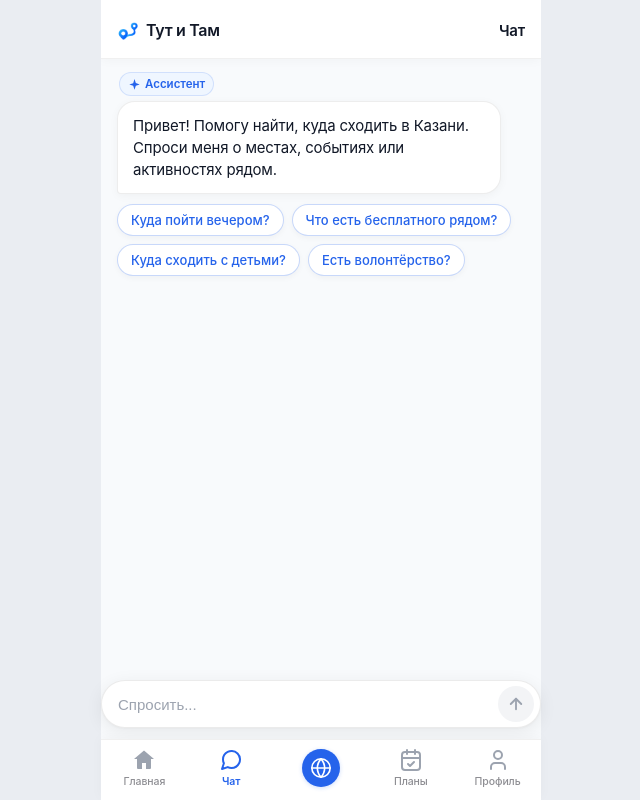
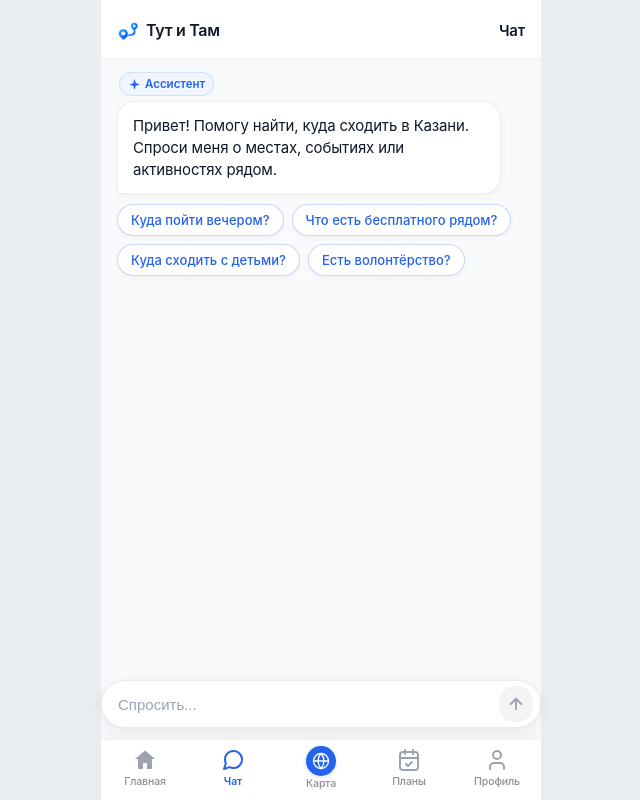
Before and after one commit to KroJIak-Studios/tut-i-tam-max-bot-bugs, a React (Vite) app in the folder frontend/mini-app/: page /chat in a window 1280 px wide. Shown: the whole page, without its empty margins (319-959 px from the left). Built offline with nearby package versions, Linux system fonts and the light colour scheme.

Commit message:
fix(mini-app): add map navigation label

```diff
--- a/frontend/mini-app/src/components/BottomNavigation.module.css
+++ b/frontend/mini-app/src/components/BottomNavigation.module.css
@@ -68,8 +68,10 @@
   display: flex;
   flex-direction: column;
   align-items: center;
-  justify-content: flex-end;
-  min-width: 60px;
+  justify-content: center;
+  min-width: 54px;
+  height: 44px;
+  cursor: pointer;
 }
 
 /* Elegant concentric arc above center button — active state (default) */
@@ -99,9 +101,9 @@
 /* Center button — active state (default, on /map) */
 .centerButton {
   position: relative;
-  top: -15px;
-  width: 52px;
-  height: 52px;
+  top: -14px;
+  width: 50px;
+  height: 50px;
   border-radius: var(--radius-pill);
   background-color: var(--color-primary);
   display: flex;
@@ -109,11 +111,13 @@
   justify-content: center;
   color: #ffffff;
   box-shadow: var(--shadow-floating);
+  margin-bottom: -10px;
   transition:
     transform 0.22s cubic-bezier(0.16, 1, 0.3, 1),
     top 0.22s cubic-bezier(0.16, 1, 0.3, 1),
     width 0.22s cubic-bezier(0.16, 1, 0.3, 1),
     height 0.22s cubic-bezier(0.16, 1, 0.3, 1),
+    margin-bottom 0.22s cubic-bezier(0.16, 1, 0.3, 1),
     background-color 0.15s ease,
     box-shadow 0.22s ease;
 }
@@ -121,8 +125,9 @@
 /* Center button — inactive state (not on /map) */
 .centerButtonInactive {
   top: 0;
-  width: 38px;
-  height: 38px;
+  width: 30px;
+  height: 30px;
+  margin-bottom: 2px;
   background-color: var(--color-primary);
   box-shadow: 0 1px 4px rgba(37, 99, 235, 0.22);
 }
@@ -149,6 +154,21 @@
   background-color: var(--color-primary-active);
 }
 
+.centerLabel {
+  font-size: 10.5px;
+  font-weight: 500;
+  line-height: 1.1;
+  letter-spacing: -0.1px;
+  color: var(--color-text-dim);
+  transition: color 0.15s ease;
+  user-select: none;
+}
+
+.centerLabelActive {
+  font-weight: 600;
+  color: var(--color-primary);
+}
+
 /* --- Responsive compact screens --- */
 @media (max-height: 700px) {
   .navBar {
@@ -167,7 +187,8 @@
   }
 
   .centerItemWrapper {
-    min-width: 54px;
+    min-width: 48px;
+    height: 38px;
   }
 
   .centerRingArc {
@@ -179,14 +200,20 @@
   }
 
   .centerButton {
-    width: 48px;
-    height: 48px;
-    top: -13px;
+    width: 46px;
+    height: 46px;
+    top: -12px;
+    margin-bottom: -8px;
   }
 
   .centerButtonInactive {
     top: 0;
-    width: 36px;
-    height: 36px;
+    width: 26px;
+    height: 26px;
+    margin-bottom: 1px;
+  }
+
+  .centerLabel {
+    font-size: 9.5px;
   }
 }
--- a/frontend/mini-app/src/components/BottomNavigation.tsx
+++ b/frontend/mini-app/src/components/BottomNavigation.tsx
@@ -57,11 +57,17 @@ export const BottomNavigation: React.FC<BottomNavigationProps> = ({
             type="button"
             className={`${styles.centerButton} ${isMapActive ? '' : styles.centerButtonInactive}`}
             onClick={() => onTabChange?.('map')}
-            aria-label="Открыть карту"
+            aria-label="Карта"
             aria-current={isMapActive ? 'page' : undefined}
           >
-            <IconGlobe size={isMapActive ? 26 : 22} color="#FFFFFF" />
+            <IconGlobe size={isMapActive ? 26 : 18} color="#FFFFFF" />
           </button>
+          <span
+            className={`${styles.centerLabel} ${isMapActive ? styles.centerLabelActive : ''}`}
+            onClick={() => onTabChange?.('map')}
+          >
+            Карта
+          </span>
         </div>
 
         {/* Tab 4: Планы */}
```
